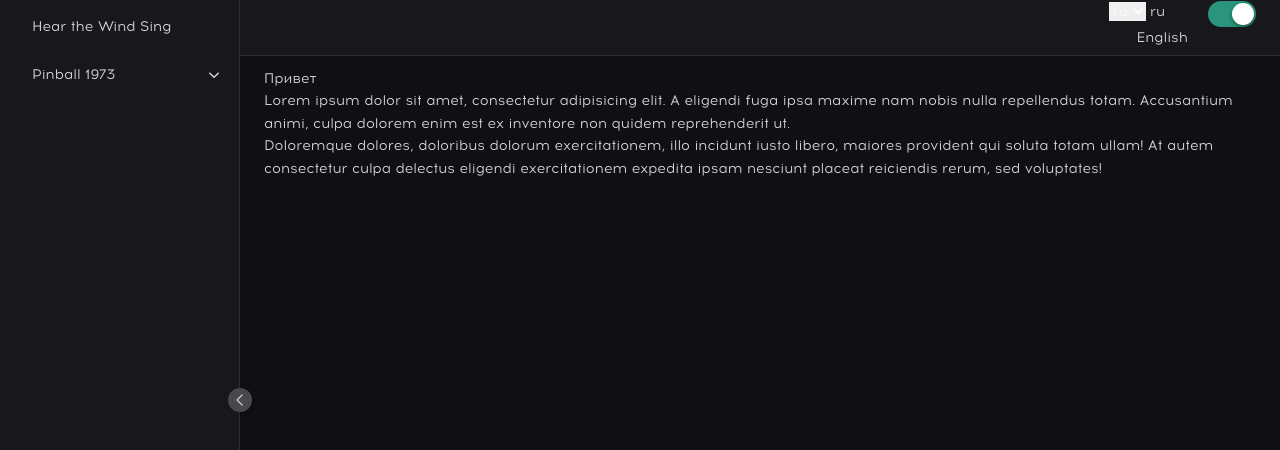
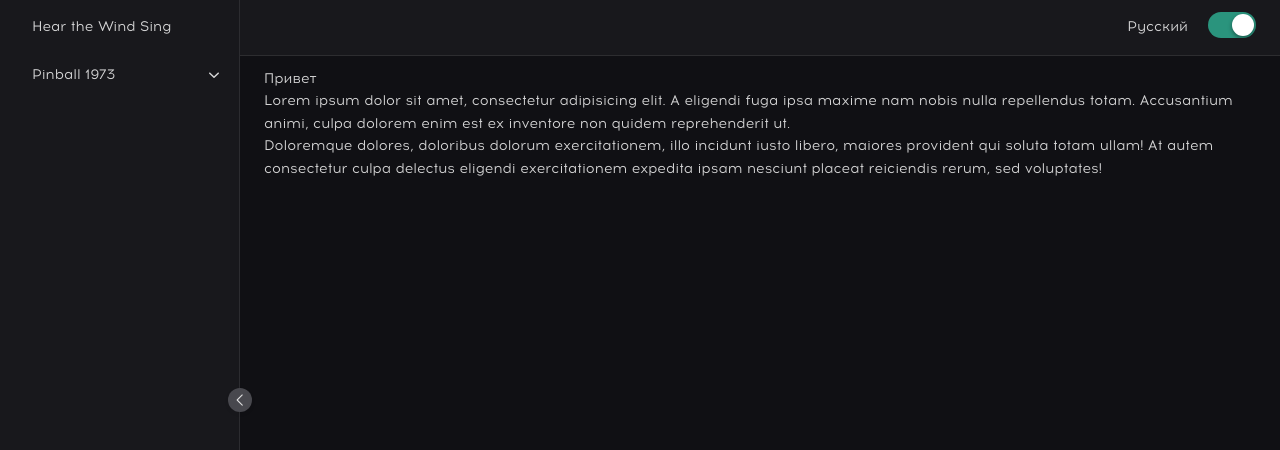
Before and after one commit to Muhammad19944/asaka-dashboard, a Vue app: page /ru/dashboard in a window 1280 px wide. Shown: the top 450 px of the page. Built offline with nearby package versions, Linux system fonts and the light colour scheme; some icons are missing.

Commit message:
Добавлен функционал переключение языка

```diff
--- a/src/components/SwitchLanguage.vue
+++ b/src/components/SwitchLanguage.vue
@@ -1,47 +1,46 @@
 <template>
   <div class="switch-language">
-    <div class="locale-changer">
-      <select v-model="$root.$i18n.locale">
-        <option v-for="locale in ['uz', 'ru']" :key="`locale-${locale}`" :value="locale">{{ locale }}</option>
-      </select>
-      {{ $root.$i18n.locale }}
-    </div>
-
     <n-dropdown
       placement="bottom"
       trigger="click"
       size="medium"
       show-arrow
-      :options="options"
-      @select="handleSelect"
+      :options="AVAILABLE_LOCALES"
+      @select="(value) => changeLocale(value)"
     >
       <n-button size="small" text>
         <template #icon>
           <n-icon :component="LanguageOutline" />
         </template>
 
-        <span class="ml-1">English</span>
+        <span class="ml-1">{{ currentLang.label }}</span>
       </n-button>
     </n-dropdown>
   </div>
 </template>
 
 <script setup>
+import { computed } from "vue";
+import { useRouter } from "vue-router"
 import { NDropdown, NButton, NIcon } from 'naive-ui'
 import { LanguageOutline } from "@vicons/ionicons5"
+import { useI18n } from "vue-i18n"
+import { CURRENT_LOCALE, AVAILABLE_LOCALES } from "@/i18n"
 
-const options = [
-  {
-    label: "Jay Gatsby",
-    key: "jay gatsby"
-  },
-  {
-    label: "Daisy Buchanan",
-    key: "daisy buchanan"
-  },
-]
+let { locale } = useI18n()
+let router = useRouter()
 
-function handleSelect(value) {
-  console.log(value)
+const setCurrentLang = (lang) => AVAILABLE_LOCALES.find(locale => locale.key === lang)
+let currentLang = computed(() => setCurrentLang(CURRENT_LOCALE))
+
+function changeLocale(value) {
+  locale.value = value
+  currentLang = computed(() => setCurrentLang(value))
+
+  router.replace({
+    params: {
+      locale: value
+    }
+  })
 }
 </script>
--- a/src/i18n.js
+++ b/src/i18n.js
@@ -5,11 +5,22 @@ import uz from "./locales/uz.json"
 
 export const SUPPORT_LOCALES = ["uz", "ru"]
 export const CURRENT_LOCALE = "ru"
+export const AVAILABLE_LOCALES = [
+  {
+    label: "Русский",
+    key: "ru"
+  },
+  {
+    label: "O'zbek",
+    key: "uz"
+  },
+]
 
 export function setupI18n(options = { locale: CURRENT_LOCALE }) {
   const i18n = createI18n({
     ...options,
     legacy: false,
+    globalInjection: true,
     fallbackLocale: CURRENT_LOCALE,
     formatFallbackMessages: true,
     missingWarn: false,
--- a/src/locales/ru.json
+++ b/src/locales/ru.json
@@ -1,5 +1,4 @@
-
 {
-    "hi" : "Привет",
-    "ddd": "ппппп"
+  "hi": "Привет",
+  "ddd": "ппппп"
 }
--- a/src/views/Dashboard.vue
+++ b/src/views/Dashboard.vue
@@ -10,7 +10,7 @@
 </template>
 
 <script setup>
-import { useI18n } from 'vue-i18n'
+// import { useI18n } from 'vue-i18n'
 
-const { t } = useI18n()
+// const { t } = useI18n()
 </script>
```
